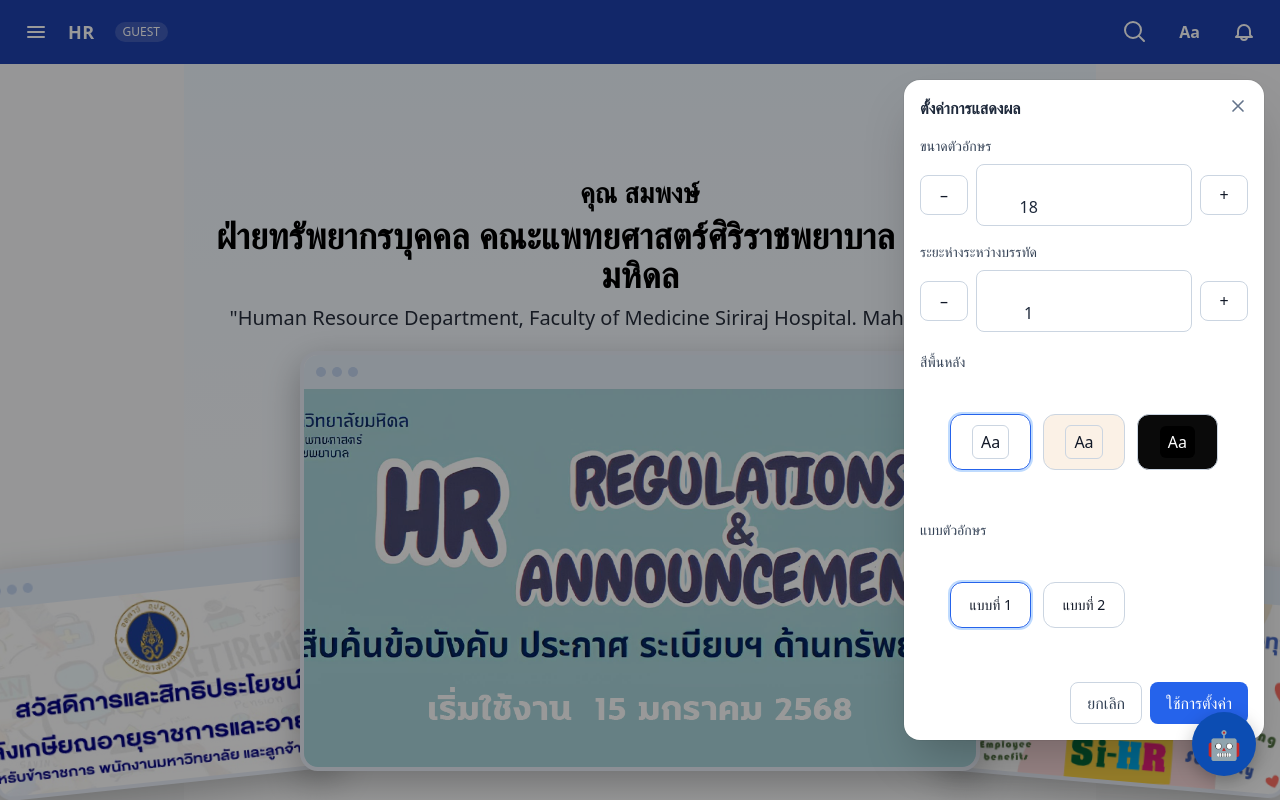
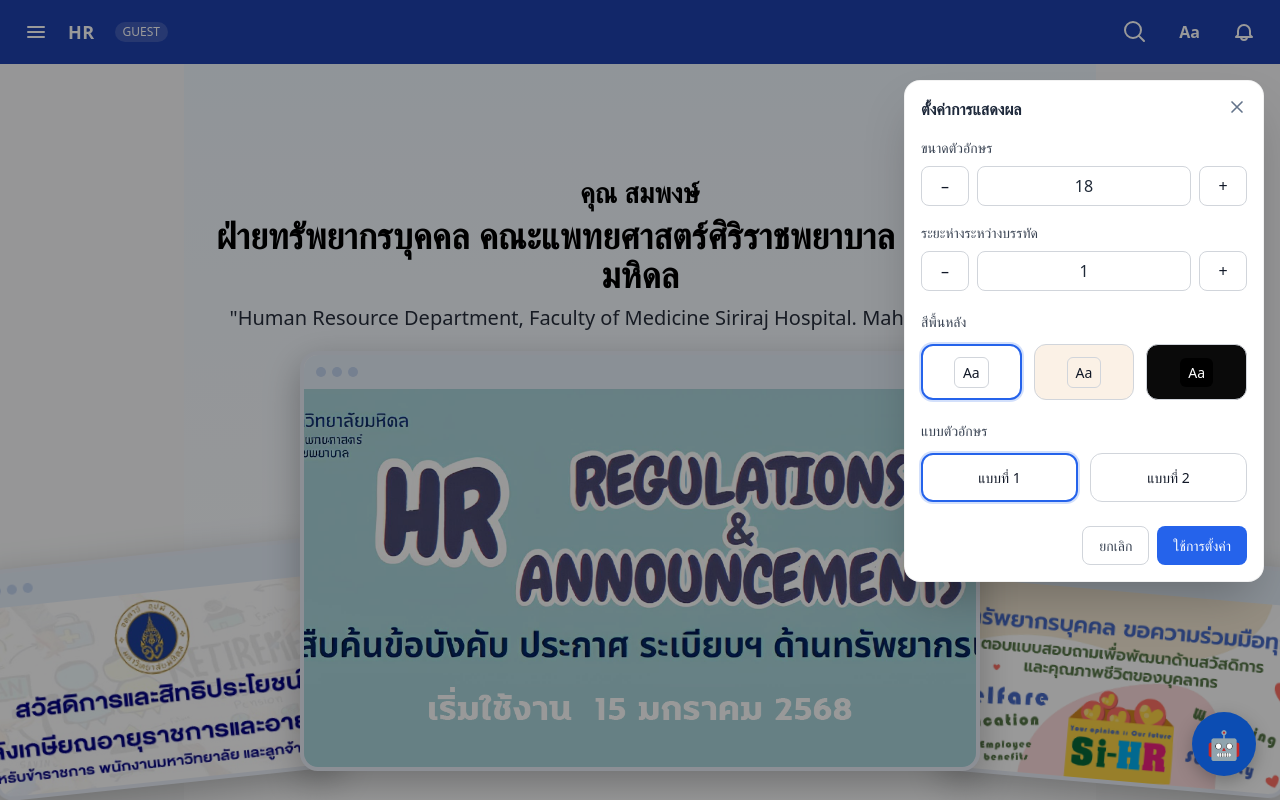
Before and after one commit to Si0dot7/Hospital, a Next.js app: page / in a window 1280 px wide. Both pictures are taken after a click on the button "Aa". Shown: the top 800 px of the page. Built offline with nearby package versions, Linux system fonts and the light colour scheme.

Commit message:
fixed bug css in popup (custom them)

```diff
--- a/components/ui/navbar.tsx
+++ b/components/ui/navbar.tsx
@@ -175,55 +175,138 @@
         </nav>
       </aside>
 
-      {/* ===== Popup Preferences (Mock-up) ===== */}
+      {/* ===== Popup Preferences (Mock-up) - Using Inline Styles ===== */}
       {/* Backdrop */}
       <div
         aria-hidden={!prefsOpen}
         onClick={() => setPrefsOpen(false)}
-        className={`fixed inset-0 z-[60] bg-black/40 transition-opacity duration-300 ${
-          prefsOpen ? 'opacity-100 pointer-events-auto' : 'opacity-0 pointer-events-none'
-        }`}
+        style={{
+          position: 'fixed',
+          top: 0,
+          left: 0,
+          right: 0,
+          bottom: 0,
+          zIndex: 60,
+          backgroundColor: 'rgba(0, 0, 0, 0.4)',
+          transition: 'opacity 0.3s ease',
+          opacity: prefsOpen ? 1 : 0,
+          pointerEvents: prefsOpen ? 'auto' : 'none'
+        }}
       />
+
       {/* Dialog */}
       <div
         role="dialog"
         aria-modal="true"
         aria-labelledby="prefs-title"
-        className={`fixed z-[61] top-20 right-4 w-[360px] rounded-2xl bg-white shadow-2xl ring-1 ring-black/5 transition-all
-          ${prefsOpen ? 'opacity-100 translate-y-0' : 'opacity-0 -translate-y-2 pointer-events-none'}`}
+        style={{
+          position: 'fixed',
+          zIndex: 61,
+          top: '80px',
+          right: '16px',
+          width: '360px',
+          borderRadius: '16px',
+          backgroundColor: '#ffffff',
+          boxShadow: '0 25px 50px -12px rgba(0, 0, 0, 0.25)',
+          border: '1px solid rgba(0, 0, 0, 0.05)',
+          transition: 'all 0.3s ease',
+          opacity: prefsOpen ? 1 : 0,
+          transform: prefsOpen ? 'translateY(0)' : 'translateY(-8px)',
+          pointerEvents: prefsOpen ? 'auto' : 'none'
+        }}
       >
-        <div className="p-4">
-          <div className="flex items-start justify-between">
-            <h2 id="prefs-title" className="text-base font-semibold text-slate-800">
+        <div style={{ padding: '16px' }}>
+          <div style={{ display: 'flex', alignItems: 'flex-start', justifyContent: 'space-between' }}>
+            <h2
+              id="prefs-title"
+              style={{
+                fontSize: '16px',
+                fontWeight: '600',
+                color: '#1e293b',
+                margin: 0,
+                lineHeight: '24px'
+              }}
+            >
               ตั้งค่าการแสดงผล
             </h2>
             <button
-              className="p-2 -m-2 rounded-md text-slate-500 hover:bg-slate-100"
               onClick={() => setPrefsOpen(false)}
               aria-label="ปิดหน้าต่างตั้งค่า"
+              style={{
+                padding: '8px',
+                margin: '-8px',
+                borderRadius: '6px',
+                border: 'none',
+                backgroundColor: 'transparent',
+                color: '#64748b',
+                cursor: 'pointer',
+                display: 'flex',
+                alignItems: 'center',
+                justifyContent: 'center'
+              }}
+              onMouseOver={(e) => e.currentTarget.style.backgroundColor = '#f1f5f9'}
+              onMouseOut={(e) => e.currentTarget.style.backgroundColor = 'transparent'}
             >
-              <svg className="w-5 h-5" viewBox="0 0 24 24" fill="none" stroke="currentColor">
+              <svg style={{ width: '20px', height: '20px' }} viewBox="0 0 24 24" fill="none" stroke="currentColor">
                 <path strokeLinecap="round" strokeLinejoin="round" strokeWidth={2} d="M6 18 18 6M6 6l12 12" />
               </svg>
             </button>
           </div>
 
           {/* ขนาดตัวอักษร */}
-          <div className="mt-4">
-            <div className="text-sm font-medium text-slate-700">ขนาดตัวอักษร</div>
-            <div className="mt-2 flex items-center gap-2">
+          <div style={{ marginTop: '16px' }}>
+            <div style={{ fontSize: '14px', fontWeight: '500', color: '#374151', marginBottom: '8px' }}>
+              ขนาดตัวอักษร
+            </div>
+            <div style={{ display: 'flex', alignItems: 'center', gap: '8px' }}>
               <button
-                className="h-10 w-12 rounded-lg border border-slate-300 hover:bg-slate-50"
                 onClick={() => setFontSize((v) => Math.max(10, v - 1))}
+                style={{
+                  height: '40px',
+                  width: '48px',
+                  borderRadius: '8px',
+                  border: '1px solid #d1d5db',
+                  backgroundColor: '#ffffff',
+                  cursor: 'pointer',
+                  fontSize: '16px',
+                  display: 'flex',
+                  alignItems: 'center',
+                  justifyContent: 'center'
+                }}
+                onMouseOver={(e) => e.currentTarget.style.backgroundColor = '#f9fafb'}
+                onMouseOut={(e) => e.currentTarget.style.backgroundColor = '#ffffff'}
               >
                 –
               </button>
-              <div className="h-10 flex-1 grid place-items-center rounded-lg border border-slate-300 text-slate-800">
+              <div style={{
+                height: '40px',
+                flex: '1',
+                display: 'flex',
+                alignItems: 'center',
+                justifyContent: 'center',
+                borderRadius: '8px',
+                border: '1px solid #d1d5db',
+                color: '#1f2937',
+                backgroundColor: '#ffffff'
+              }}>
                 {fontSize}
               </div>
               <button
-                className="h-10 w-12 rounded-lg border border-slate-300 hover:bg-slate-50"
                 onClick={() => setFontSize((v) => Math.min(40, v + 1))}
+                style={{
+                  height: '40px',
+                  width: '48px',
+                  borderRadius: '8px',
+                  border: '1px solid #d1d5db',
+                  backgroundColor: '#ffffff',
+                  cursor: 'pointer',
+                  fontSize: '16px',
+                  display: 'flex',
+                  alignItems: 'center',
+                  justifyContent: 'center'
+                }}
+                onMouseOver={(e) => e.currentTarget.style.backgroundColor = '#f9fafb'}
+                onMouseOut={(e) => e.currentTarget.style.backgroundColor = '#ffffff'}
               >
                 +
               </button>
@@ -231,21 +314,59 @@
           </div>
 
           {/* ระยะห่างระหว่างบรรทัด */}
-          <div className="mt-4">
-            <div className="text-sm font-medium text-slate-700">ระยะห่างระหว่างบรรทัด</div>
-            <div className="mt-2 flex items-center gap-2">
+          <div style={{ marginTop: '16px' }}>
+            <div style={{ fontSize: '14px', fontWeight: '500', color: '#374151', marginBottom: '8px' }}>
+              ระยะห่างระหว่างบรรทัด
+            </div>
+            <div style={{ display: 'flex', alignItems: 'center', gap: '8px' }}>
               <button
-                className="h-10 w-12 rounded-lg border border-slate-300 hover:bg-slate-50"
                 onClick={() => setLineHeight((v) => Math.max(1, v - 1))}
+                style={{
+                  height: '40px',
+                  width: '48px',
+                  borderRadius: '8px',
+                  border: '1px solid #d1d5db',
+                  backgroundColor: '#ffffff',
+                  cursor: 'pointer',
+                  fontSize: '16px',
+                  display: 'flex',
+                  alignItems: 'center',
+                  justifyContent: 'center'
+                }}
+                onMouseOver={(e) => e.currentTarget.style.backgroundColor = '#f9fafb'}
+                onMouseOut={(e) => e.currentTarget.style.backgroundColor = '#ffffff'}
               >
                 –
               </button>
-              <div className="h-10 flex-1 grid place-items-center rounded-lg border border-slate-300 text-slate-800">
+              <div style={{
+                height: '40px',
+                flex: '1',
+                display: 'flex',
+                alignItems: 'center',
+                justifyContent: 'center',
+                borderRadius: '8px',
+                border: '1px solid #d1d5db',
+                color: '#1f2937',
+                backgroundColor: '#ffffff'
+              }}>
                 {lineHeight}
               </div>
               <button
-                className="h-10 w-12 rounded-lg border border-slate-300 hover:bg-slate-50"
                 onClick={() => setLineHeight((v) => Math.min(4, v + 1))}
+                style={{
+                  height: '40px',
+                  width: '48px',
+                  borderRadius: '8px',
+                  border: '1px solid #d1d5db',
+                  backgroundColor: '#ffffff',
+                  cursor: 'pointer',
+                  fontSize: '16px',
+                  display: 'flex',
+                  alignItems: 'center',
+                  justifyContent: 'center'
+                }}
+                onMouseOver={(e) => e.currentTarget.style.backgroundColor = '#f9fafb'}
+                onMouseOut={(e) => e.currentTarget.style.backgroundColor = '#ffffff'}
               >
                 +
               </button>
@@ -253,72 +374,163 @@
           </div>
 
           {/* สีพื้นหลัง / ธีม */}
-          <div className="mt-5">
-            <div className="text-sm font-medium text-slate-700">สีพื้นหลัง</div>
-            <div className="mt-3 grid grid-cols-3 gap-3">
+          <div style={{ marginTop: '20px' }}>
+            <div style={{ fontSize: '14px', fontWeight: '500', color: '#374151', marginBottom: '12px' }}>
+              สีพื้นหลัง
+            </div>
+            <div style={{ display: 'grid', gridTemplateColumns: 'repeat(3, 1fr)', gap: '12px' }}>
               <button
                 onClick={() => setTheme('light')}
-                className={`h-14 rounded-xl border flex items-center justify-center gap-2 ${
-                  theme === 'light' ? 'border-blue-600 ring-2 ring-blue-200' : 'border-slate-300'
-                }`}
+                style={{
+                  height: '56px',
+                  borderRadius: '12px',
+                  border: theme === 'light' ? '2px solid #2563eb' : '1px solid #d1d5db',
+                  display: 'flex',
+                  alignItems: 'center',
+                  justifyContent: 'center',
+                  gap: '8px',
+                  cursor: 'pointer',
+                  backgroundColor: '#ffffff',
+                  boxShadow: theme === 'light' ? '0 0 0 2px rgba(37, 99, 235, 0.2)' : 'none'
+                }}
               >
-                <span className="inline-block rounded-md bg-white border border-slate-300 px-2 py-1">Aa</span>
+                <span style={{
+                  display: 'inline-block',
+                  borderRadius: '6px',
+                  backgroundColor: '#ffffff',
+                  border: '1px solid #d1d5db',
+                  padding: '4px 8px',
+                  fontSize: '14px'
+                }}>
+                  Aa
+                </span>
               </button>
+
               <button
                 onClick={() => setTheme('sepia')}
-                className={`h-14 rounded-xl border flex items-center justify-center gap-2 ${
-                  theme === 'sepia' ? 'border-blue-600 ring-2 ring-blue-200' : 'border-slate-300'
-                }`}
-                style={{ backgroundColor: '#fbf1e6' }}
+                style={{
+                  height: '56px',
+                  borderRadius: '12px',
+                  border: theme === 'sepia' ? '2px solid #2563eb' : '1px solid #d1d5db',
+                  display: 'flex',
+                  alignItems: 'center',
+                  justifyContent: 'center',
+                  gap: '8px',
+                  cursor: 'pointer',
+                  backgroundColor: '#fbf1e6',
+                  boxShadow: theme === 'sepia' ? '0 0 0 2px rgba(37, 99, 235, 0.2)' : 'none'
+                }}
               >
-                <span className="inline-block rounded-md bg-[#fbf1e6] border border-slate-300 px-2 py-1">Aa</span>
+                <span style={{
+                  display: 'inline-block',
+                  borderRadius: '6px',
+                  backgroundColor: '#fbf1e6',
+                  border: '1px solid #d1d5db',
+                  padding: '4px 8px',
+                  fontSize: '14px'
+                }}>
+                  Aa
+                </span>
               </button>
+
               <button
                 onClick={() => setTheme('dark')}
-                className={`h-14 rounded-xl border flex items-center justify-center gap-2 ${
-                  theme === 'dark' ? 'border-blue-600 ring-2 ring-blue-200' : 'border-slate-300'
-                }`}
-                style={{ backgroundColor: '#0a0a0a', color: 'white' }}
+                style={{
+                  height: '56px',
+                  borderRadius: '12px',
+                  border: theme === 'dark' ? '2px solid #2563eb' : '1px solid #d1d5db',
+                  display: 'flex',
+                  alignItems: 'center',
+                  justifyContent: 'center',
+                  gap: '8px',
+                  cursor: 'pointer',
+                  backgroundColor: '#0a0a0a',
+                  color: '#ffffff',
+                  boxShadow: theme === 'dark' ? '0 0 0 2px rgba(37, 99, 235, 0.2)' : 'none'
+                }}
               >
-                <span className="inline-block rounded-md bg-black text-white px-2 py-1">Aa</span>
+                <span style={{
+                  display: 'inline-block',
+                  borderRadius: '6px',
+                  backgroundColor: '#000000',
+                  color: '#ffffff',
+                  padding: '4px 8px',
+                  fontSize: '14px'
+                }}>
+                  Aa
+                </span>
               </button>
             </div>
           </div>
 
           {/* แบบตัวอักษร */}
-          <div className="mt-5">
-            <div className="text-sm font-medium text-slate-700">แบบตัวอักษร</div>
-            <div className="mt-3 grid grid-cols-2 gap-3">
+          <div style={{ marginTop: '20px' }}>
+            <div style={{ fontSize: '14px', fontWeight: '500', color: '#374151', marginBottom: '12px' }}>
+              แบบตัวอักษร
+            </div>
+            <div style={{ display: 'grid', gridTemplateColumns: 'repeat(2, 1fr)', gap: '12px' }}>
               <button
                 onClick={() => setFontStyle('1')}
-                className={`rounded-xl border px-4 py-3 text-sm ${
-                  fontStyle === '1' ? 'border-blue-600 ring-2 ring-blue-200' : 'border-slate-300'
-                }`}
+                style={{
+                  borderRadius: '12px',
+                  border: fontStyle === '1' ? '2px solid #2563eb' : '1px solid #d1d5db',
+                  padding: '12px 16px',
+                  fontSize: '14px',
+                  cursor: 'pointer',
+                  backgroundColor: '#ffffff',
+                  boxShadow: fontStyle === '1' ? '0 0 0 2px rgba(37, 99, 235, 0.2)' : 'none'
+                }}
               >
                 แบบที่ 1
               </button>
               <button
                 onClick={() => setFontStyle('2')}
-                className={`rounded-xl border px-4 py-3 text-sm ${
-                  fontStyle === '2' ? 'border-blue-600 ring-2 ring-blue-200' : 'border-slate-300'
-                }`}
+                style={{
+                  borderRadius: '12px',
+                  border: fontStyle === '2' ? '2px solid #2563eb' : '1px solid #d1d5db',
+                  padding: '12px 16px',
+                  fontSize: '14px',
+                  cursor: 'pointer',
+                  backgroundColor: '#ffffff',
+                  boxShadow: fontStyle === '2' ? '0 0 0 2px rgba(37, 99, 235, 0.2)' : 'none'
+                }}
               >
                 แบบที่ 2
               </button>
             </div>
           </div>
 
-          {/* ปุ่มยืนยัน (ไม่ทำอะไร แค่ mock) */}
-          <div className="mt-6 flex justify-end gap-2">
+          {/* ปุ่มยืนยัน */}
+          <div style={{ marginTop: '24px', display: 'flex', justifyContent: 'flex-end', gap: '8px' }}>
             <button
-              className="px-4 py-2 rounded-lg border border-slate-300 hover:bg-slate-50 text-slate-700"
               onClick={() => setPrefsOpen(false)}
+              style={{
+                padding: '8px 16px',
+                borderRadius: '8px',
+                border: '1px solid #d1d5db',
+                backgroundColor: '#ffffff',
+                color: '#374151',
+                cursor: 'pointer',
+                fontSize: '14px'
+              }}
+              onMouseOver={(e) => e.currentTarget.style.backgroundColor = '#f9fafb'}
+              onMouseOut={(e) => e.currentTarget.style.backgroundColor = '#ffffff'}
             >
               ยกเลิก
             </button>
             <button
-              className="px-4 py-2 rounded-lg bg-blue-600 text-white hover:bg-blue-700"
               onClick={() => setPrefsOpen(false)}
+              style={{
+                padding: '8px 16px',
+                borderRadius: '8px',
+                border: 'none',
+                backgroundColor: '#2563eb',
+                color: '#ffffff',
+                cursor: 'pointer',
+                fontSize: '14px'
+              }}
+              onMouseOver={(e) => e.currentTarget.style.backgroundColor = '#1d4ed8'}
+              onMouseOut={(e) => e.currentTarget.style.backgroundColor = '#2563eb'}
             >
               ใช้การตั้งค่า
             </button>
```
